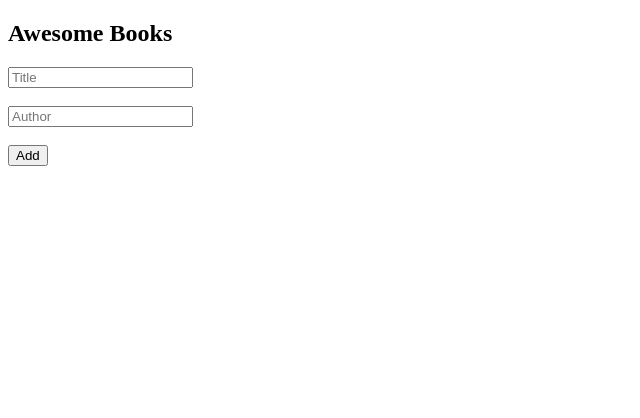
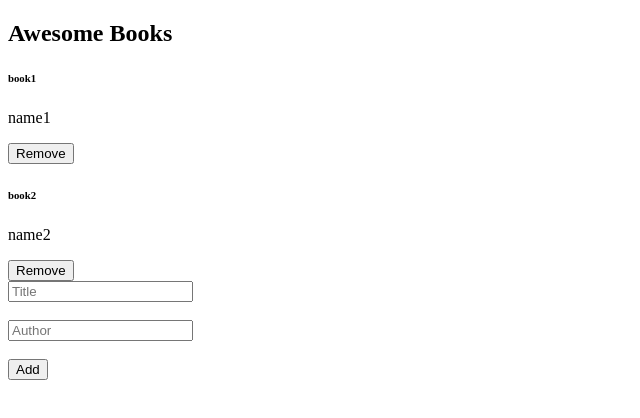
Before and after one commit to Ney2/AwesomeBook, a website: page index.html in a window 1280 px wide. Shown: the whole page, without its empty margins (0-640 px from the left). Drawn offline with Linux system fonts and the light colour scheme.

Commit message:
fix error

```diff
--- a/index.html
+++ b/index.html
@@ -9,7 +9,7 @@
 <body>
     <section>
     <h1>Awesome Books</h1>
-    <div class="book-list"></div>
+    <div id="book-list"></div>
     </section>
     <section class="form">
         <form action="#" class="add-book">
@@ -23,7 +23,9 @@
             <br>
             <button type="submit" id="add">Add</button>
         </form>
-<script src="script/script.js"></script>
     </section>
+
+    <script src="script/script.js"></script>
+
 </body>
 </html>
--- a/script/script.js
+++ b/script/script.js
@@ -36,7 +36,7 @@ class Storage {
     }
 
     static addBookToList(book) {
-        const list = document.querySelector('book-list');
+        const list = document.querySelector('#book-list');
 
         const row = document.createElement('div');
 
```
